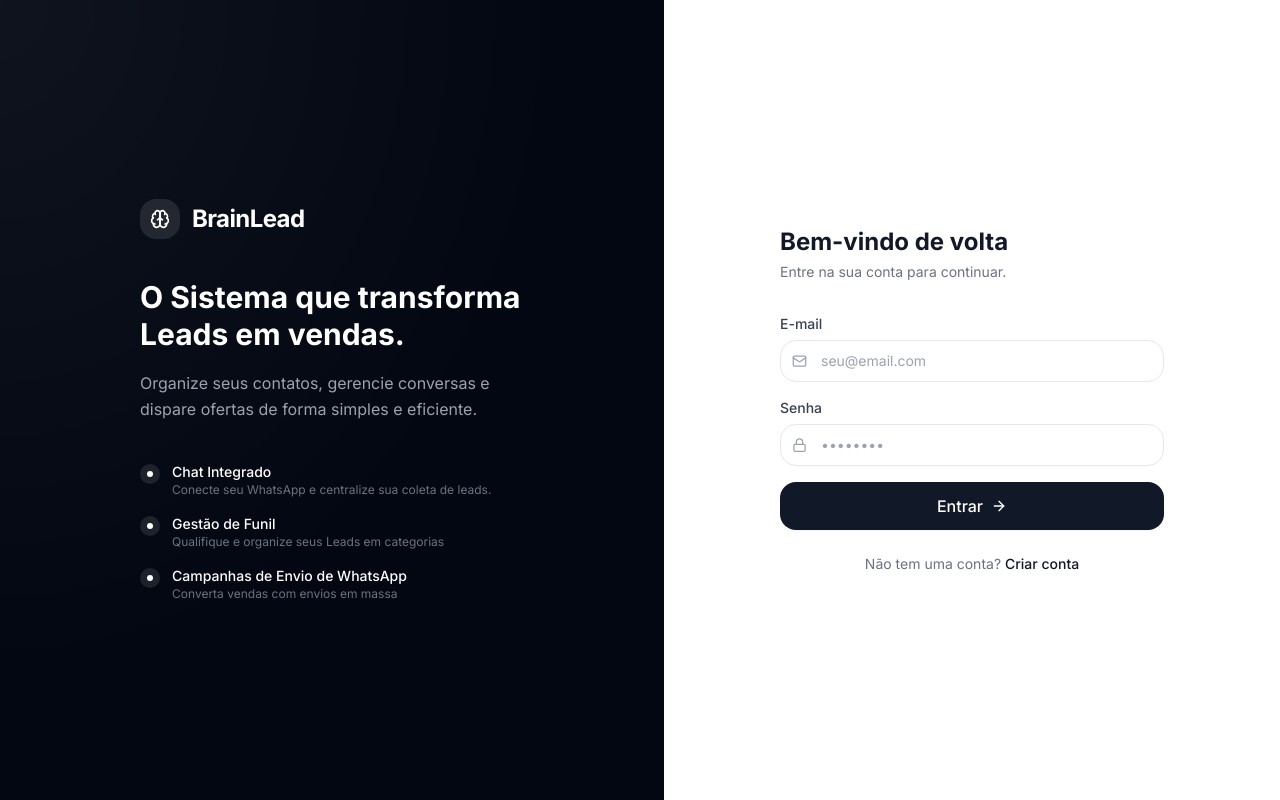
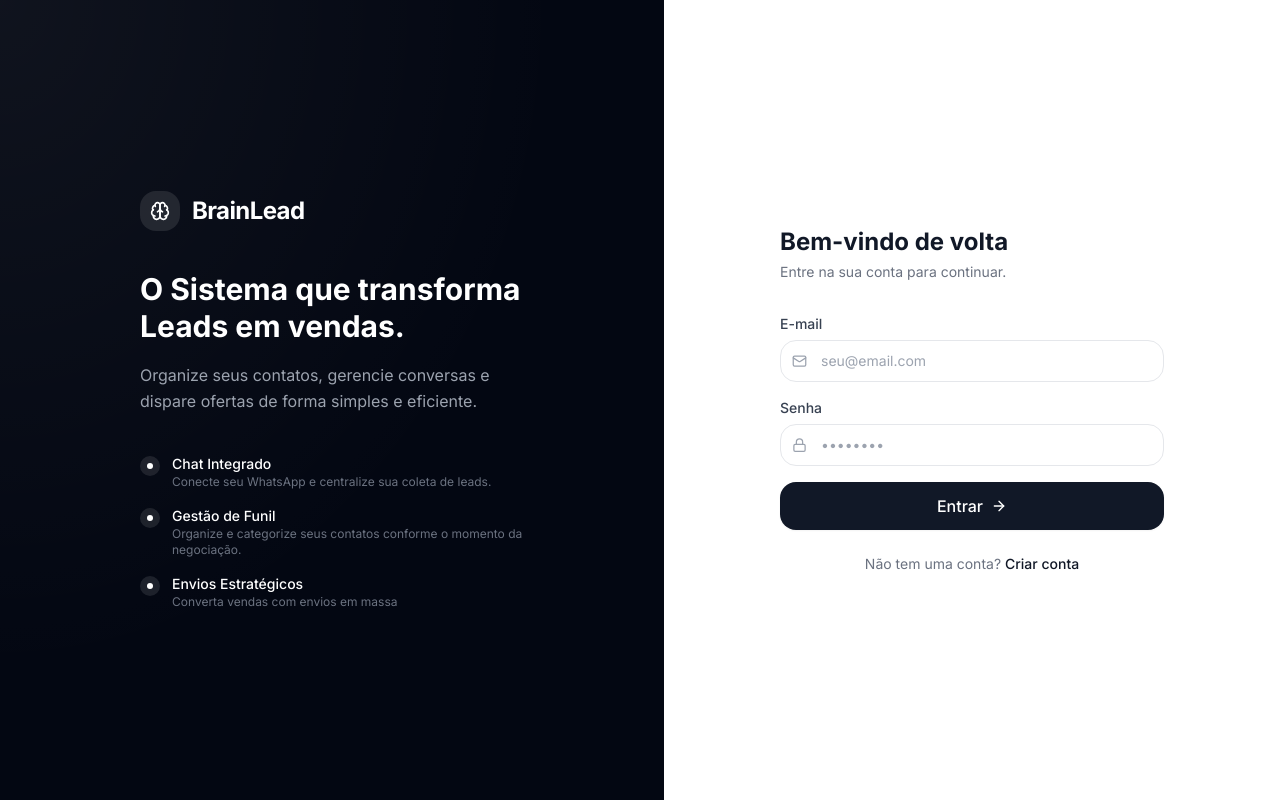
Before and after one commit to jonathaslima20-design/narixtwo, a React (Vite) app: page / in a window 1280 px wide. Built offline with nearby package versions, Linux system fonts and the light colour scheme; no server answers.

Commit message:
Updated AuthPage.tsx

```diff
--- a/src/pages/AuthPage.tsx
+++ b/src/pages/AuthPage.tsx
@@ -87,8 +87,8 @@ export function AuthPage() {
           <div className="mt-10 space-y-4">
             {[
               { label: 'Chat Integrado', sub: 'Conecte seu WhatsApp e centralize sua coleta de leads.' },
-              { label: 'Gestão de Funil', sub: 'Qualifique e organize seus Leads em categorias' },
-              { label: 'Campanhas de Envio de WhatsApp', sub: 'Converta vendas com envios em massa' },
+              { label: 'Gestão de Funil', sub: 'Organize e categorize seus contatos conforme o momento da negociação.' },
+              { label: 'Envios Estratégicos', sub: 'Converta vendas com envios em massa' },
             ].map((item) => (
               <div key={item.label} className="flex items-start gap-3">
                 <div className="w-5 h-5 bg-white/10 rounded-full flex items-center justify-center mt-0.5 shrink-0">
```
